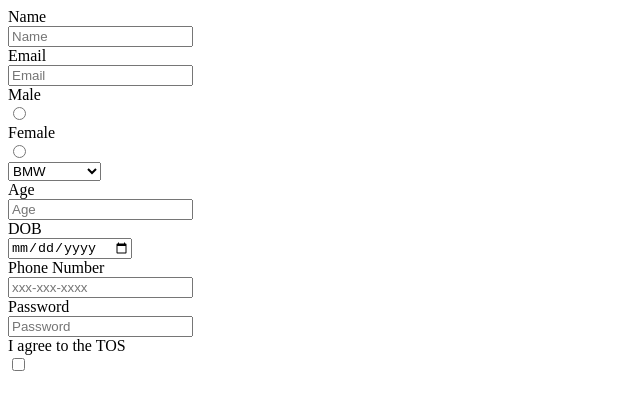
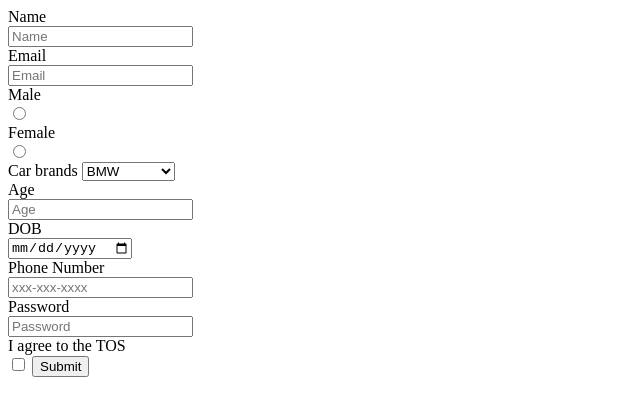
Before and after one commit to acciojob/signup-form-car-sirin-acciojob-26, a website: page main.html in a window 1280 px wide. Shown: the whole page, without its empty margins (0-640 px from the left). Drawn offline with Linux system fonts and the light colour scheme.

Commit message:
created a submission

```diff
--- a/main.html
+++ b/main.html
@@ -17,6 +17,8 @@
 <input type="Radio"  id="gender_m" required="yes" name="gender"><br>
 <label for="gender_f">Female</label><br>
 <input type="Radio" id="gender_f" required="yes" name="gender"><br>
+<label for="cars">Car brands</label>
+
 		<select required="yes" id="cars" placeholder="	--Please choose an option--">
 			<option>BMW</option>
 			<option>Aadi</option>
@@ -34,6 +36,7 @@
 		<input type="password" required="yes" id="password" placeholder="Password"><br>
 		<label for="tos">I agree to the TOS</label><br>
 		<input type="checkbox" required="yes" id="tos">
+		<button type="submit">Submit</button>
 	</form>
     <script type="text/javascript" src="./script.js">
 </script>
```
